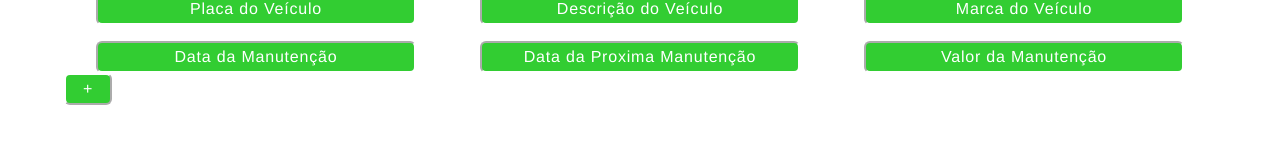
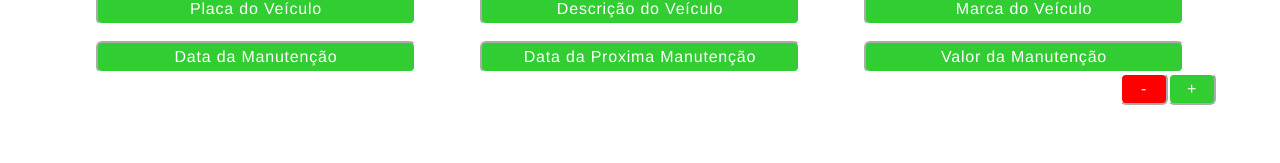
Before and after one commit to TheusOrb/API-Front, a Next.js app: page /manutencao in a window 1280 px wide. Shown: the part 175-338 px from the top of the page. Built offline with nearby package versions, Linux system fonts and the light colour scheme; no server answers.

Commit message:
Adicionando Butoon

```diff
--- a/src/components/Form/styles.ts
+++ b/src/components/Form/styles.ts
@@ -7,7 +7,7 @@ color: black;
 margin: 4rem;
 `;
 
-export const Organization = styled.div`
+export const OrganizationForm = styled.div`
   display: flex;
   flex-direction: row;
   justify-content: space-around;
@@ -29,6 +29,12 @@ export const Input = styled.input`
   }
 `;
 
+export const OrganizationButoon = styled.div`
+  display: flex;
+  flex-direction: row-reverse;
+
+`;
+
 export const Add = styled.button`
   background-color: limegreen;
   width: 3rem;
@@ -37,3 +43,11 @@ export const Add = styled.button`
   color: white;
   height: 2rem;
 `;
+export const Remove = styled.button`
+  background-color: red;
+  width: 3rem;
+  border-color: white;
+  border-radius:6px;
+  color: white;
+  height: 2rem;
+`;
--- a/src/pages/manutencao/index.tsx
+++ b/src/pages/manutencao/index.tsx
@@ -23,7 +23,14 @@ interface Manutencao {
   valor: string;
 }
 
-import { Add, Form, Input, Organization, Pack } from "../../components/Form/styles";
+import {
+  Add,
+  Form,
+  Input,
+  OrganizationButoon,
+  OrganizationForm,
+  Remove,
+} from "../../components/Form/styles";
 
 function getManutencao() {
   const [manutencao, setManutencao] = useState<Manutencao[]>([]);
@@ -40,7 +47,7 @@ function getManutencao() {
   return (
     <Wrapper>
       <Form>
-        <Organization>
+        <OrganizationForm>
           <div>
             <Input
               type="text"
@@ -68,8 +75,8 @@ function getManutencao() {
               placeholder="Marca do Veículo"
             />
           </div>
-        </Organization>
-        <Organization>
+        </OrganizationForm>
+        <OrganizationForm>
           <div>
             <Input
               type="text"
@@ -97,8 +104,11 @@ function getManutencao() {
               placeholder="Valor da Manutenção"
             />
           </div>
-        </Organization>
+        </OrganizationForm>
+        <OrganizationButoon>
           <Add>+</Add>
+          <Remove>-</Remove>
+        </OrganizationButoon>
       </Form>
       <TableHome>
         <TableHead>
```
